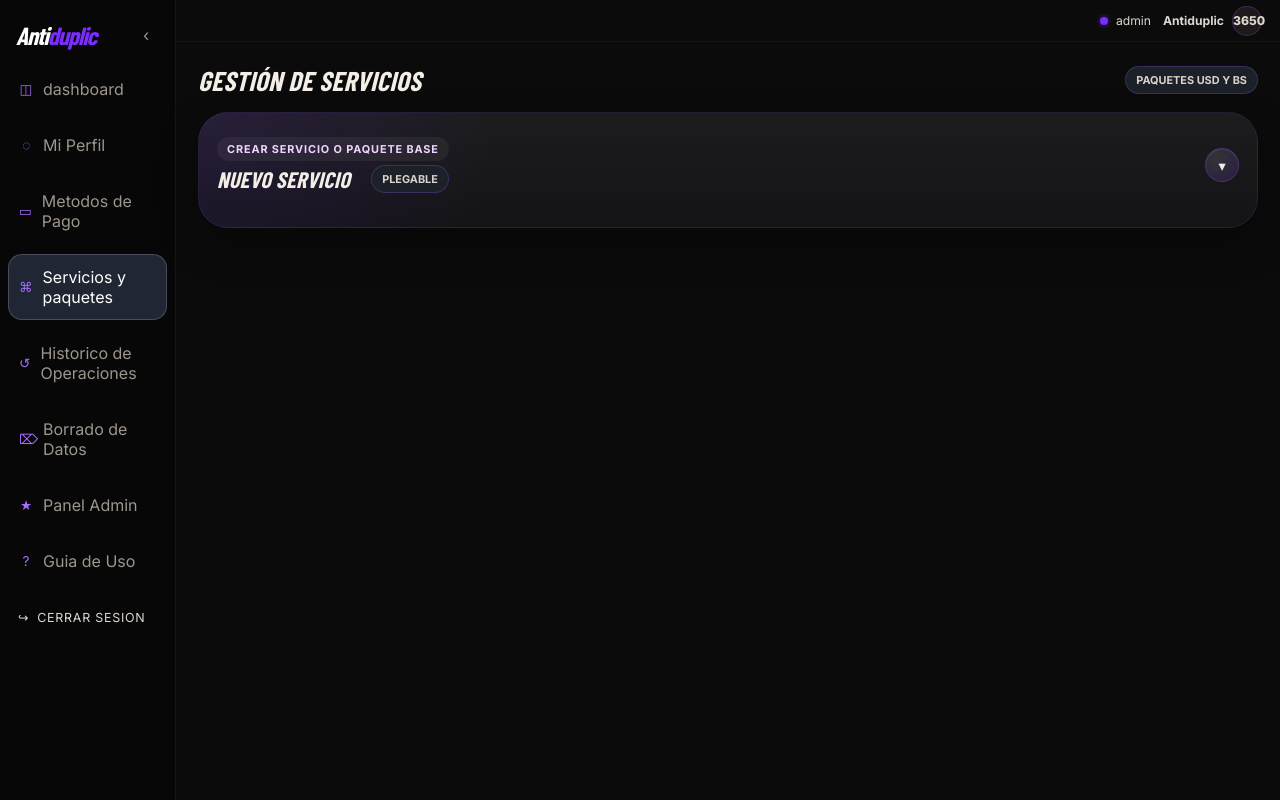
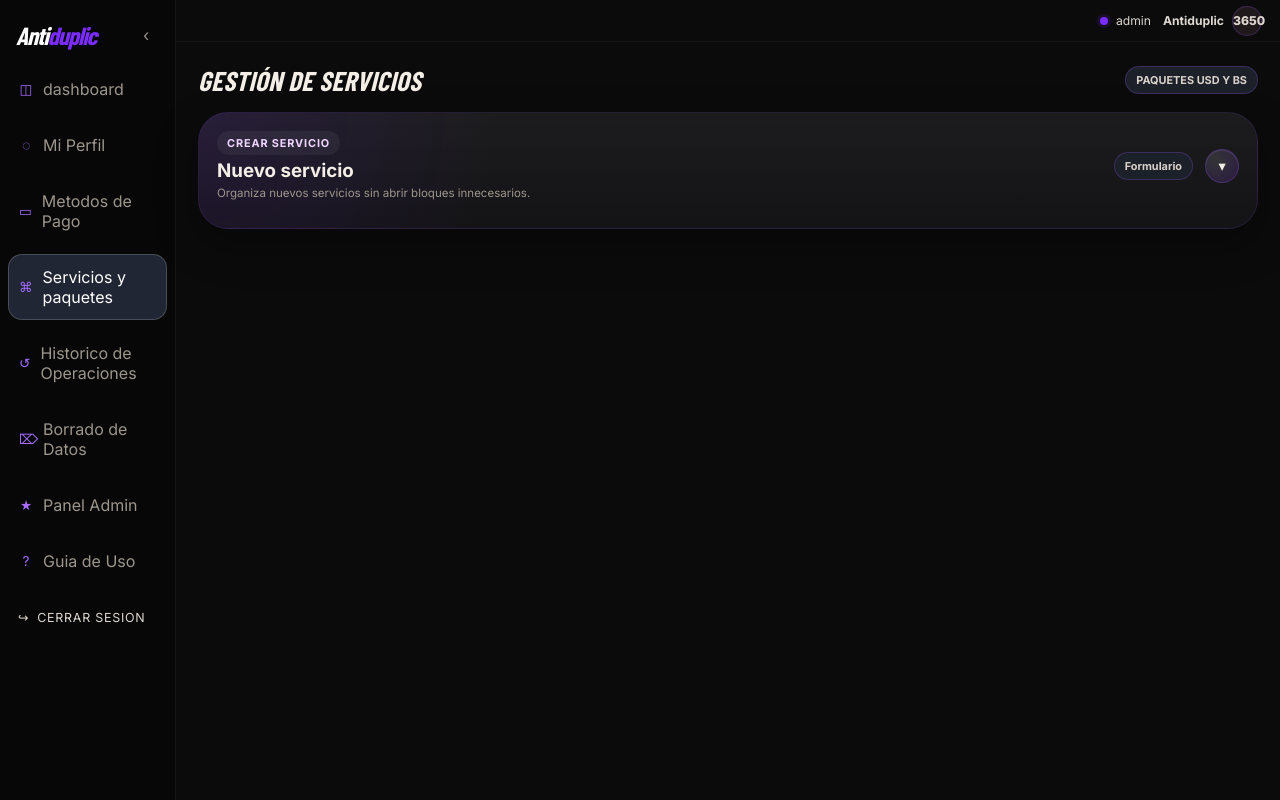
Before and after one commit to 2eliot/Antiduplic, a FastAPI app: page /services in a window 1280 px wide. Run offline with FastAPI, Linux system fonts and the light colour scheme; the visitor is signed in with stand-in values (Sample User, id 1); data comes from the database, SQL or seed files in the repository; data that the repository does not hold is empty; some web fonts are replaced.

Commit message:
Unify admin and catalog card design

```diff
--- a/static/style.css
+++ b/static/style.css
@@ -417,7 +418,6 @@ label { display: block; margin-bottom: 6px; color: #cfc6b8; font-size: 0.68rem;
 .package-editor > * { flex: 1 1 140px; }
 .package-editor > button { flex: 0 0 auto; }
 .package-editor--new { padding-top: 6px; border-top: 1px solid var(--stroke-soft); }
-.panel-heading-heavy--tight { margin-bottom: 0; }
 .collapsible-panel { padding: 0; overflow: hidden; }
 .collapsible-panel--hero {
     border-radius: 30px;
@@ -440,13 +440,15 @@ label { display: block; margin-bottom: 6px; color: #cfc6b8; font-size: 0.68rem;
     cursor: pointer;
     position: relative;
 }
-.collapsible-copy {
+.catalog-summary__copy,
+.catalog-card__copy {
     display: flex;
     flex-direction: column;
     gap: 4px;
     min-width: 0;
 }
-.collapsible-kicker {
+.catalog-summary__eyebrow,
+.catalog-card__label {
     display: inline-flex;
     align-items: center;
     width: fit-content;
@@ -459,6 +461,22 @@ label { display: block; margin-bottom: 6px; color: #cfc6b8; font-size: 0.68rem;
     letter-spacing: 0.08em;
     text-transform: uppercase;
 }
+.catalog-summary__copy h3,
+.catalog-card__copy h3,
+.catalog-summary__copy strong,
+.catalog-card__copy strong {
+    margin: 0;
+}
+.catalog-summary__copy p,
+.catalog-card__copy p {
+    margin: 0;
+}
+.catalog-summary__aside {
+    display: flex;
+    align-items: center;
+    gap: 12px;
+    margin-left: auto;
+}
 .collapsible-summary--panel,
 .collapsible-summary--card {
     padding: 18px;
--- a/templates/services.html
+++ b/templates/services.html
@@ -8,14 +8,15 @@
 
 <details class="workspace-panel collapsible-panel collapsible-panel--hero form-stack"{% if page_error %} open{% endif %}>
     <summary class="collapsible-summary collapsible-summary--panel">
-        <div class="collapsible-copy">
-            <span class="collapsible-kicker">Crear servicio o paquete base</span>
-            <div class="panel-heading-heavy panel-heading-heavy--tight">
-                <h3>NUEVO SERVICIO</h3>
-                <span class="soft-chip">PLEGABLE</span>
-            </div>
+        <div class="catalog-summary__copy">
+            <span class="catalog-summary__eyebrow">Crear servicio</span>
+            <h3>Nuevo servicio</h3>
+            <p class="helper-text">Organiza nuevos servicios sin abrir bloques innecesarios.</p>
         </div>
-        <span class="collapsible-chevron" aria-hidden="true">▾</span>
+        <div class="catalog-summary__aside">
+            <span class="soft-chip">Formulario</span>
+            <span class="collapsible-chevron" aria-hidden="true">▾</span>
+        </div>
     </summary>
     <div class="collapsible-content">
         {% if page_error %}
@@ -35,13 +36,10 @@
     {% for service in services %}
     <details class="workspace-panel entity-card entity-card--stack collapsible-panel collapsible-panel--card">
         <summary class="collapsible-summary collapsible-summary--card">
-            <div class="service-card__left collapsible-copy">
-                <span class="collapsible-kicker">Editar servicio</span>
-                <div class="entity-card__icon">⌘</div>
-                <div>
-                    <h3>{{ loop.index }}. {{ service.name }}</h3>
-                    <p>{{ service.notes or 'Sin descripcion' }}</p>
-                </div>
+            <div class="catalog-card__copy">
+                <span class="catalog-card__label">Editar servicio</span>
+                <h3>{{ loop.index }}. {{ service.name }}</h3>
+                <p>{{ service.notes or 'Sin descripcion' }}</p>
             </div>
             <div class="collapsible-summary__meta">
                 <div class="tag-row">
@@ -70,8 +68,8 @@
 
             <details class="collapsible-subpanel">
                 <summary class="collapsible-summary collapsible-summary--subpanel">
-                    <div class="collapsible-copy">
-                        <span class="collapsible-kicker">Gestionar paquetes</span>
+                    <div class="catalog-card__copy">
+                        <span class="catalog-card__label">Gestionar</span>
                         <strong>PAQUETES</strong>
                     </div>
                     <div class="collapsible-summary__meta">
@@ -83,8 +81,8 @@
                     {% for package in service.packages | sort(attribute='display_order') %}
                     <details class="collapsible-subcard">
                         <summary class="collapsible-summary collapsible-summary--subcard">
-                            <div class="collapsible-copy">
-                                <span class="collapsible-kicker">Editar paquete</span>
+                            <div class="catalog-card__copy">
+                                <span class="catalog-card__label">Editar paquete</span>
                                 <strong>{{ package.name }}</strong>
                                 <p class="helper-text">{{ 'Precio en Bs ' ~ ('%.2f'|format(package.bs_price)) if package.bs_price is not none else 'Precio en USD ' ~ ('%.2f'|format(package.usd_price)) }}</p>
                             </div>
@@ -116,8 +114,8 @@
 
                     <details class="collapsible-subcard collapsible-subcard--new">
                         <summary class="collapsible-summary collapsible-summary--subcard">
-                            <div class="collapsible-copy">
-                                <span class="collapsible-kicker">Crear paquete</span>
+                            <div class="catalog-card__copy">
+                                <span class="catalog-card__label">Crear paquete</span>
                                 <strong>AGREGAR PAQUETE</strong>
                                 <p class="helper-text">Crea un nuevo paquete sin expandir todo el servicio.</p>
                             </div>
```
Also changed, not shown: other parts of static/style.css (+23 -19 lines), templates/admin.html (+16 -15 lines), templates/payment_methods.html (+12 -14 lines).
